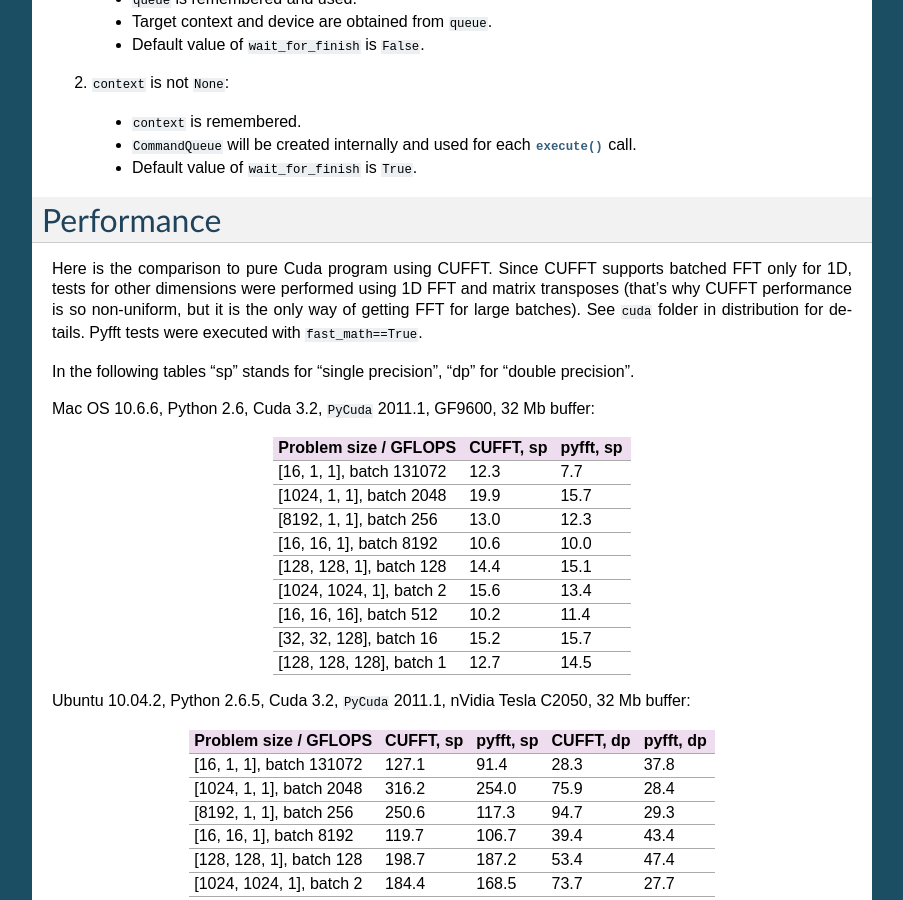
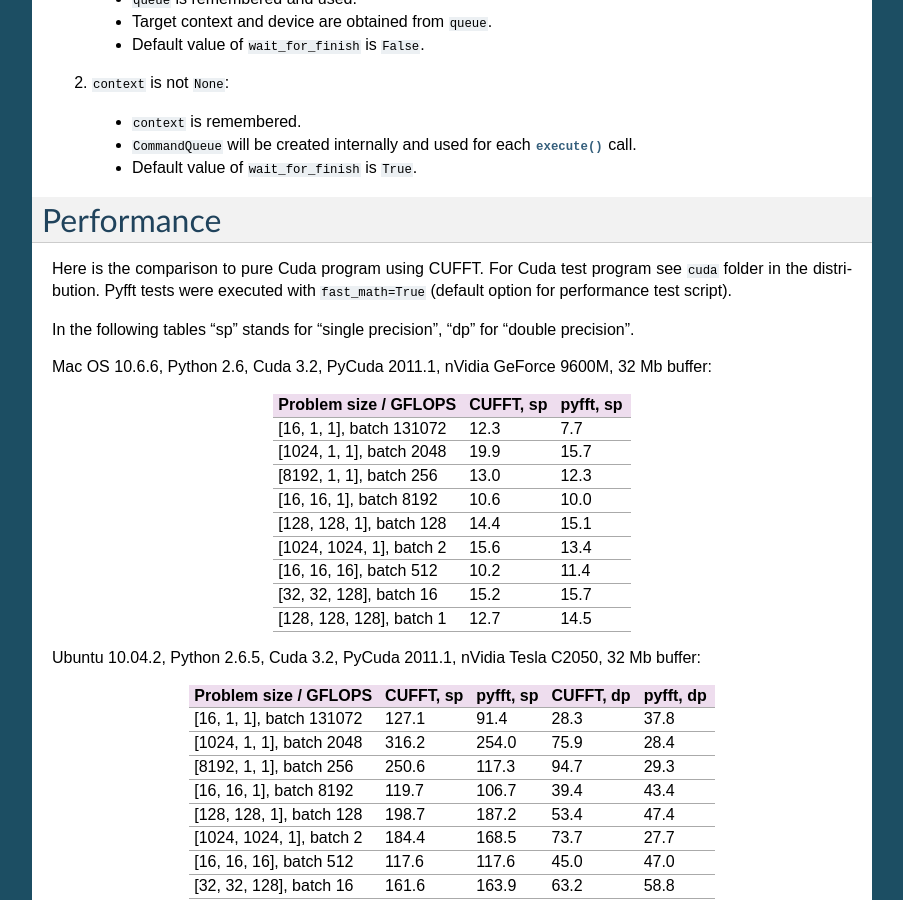
Before and after one commit to fjarri-attic/pyfft, a Sphinx documentation site: the page built from doc/source/index.rst, in a window 1280 px wide and 900 px high, scrolled down 5270 px. Shown: the whole window, without its empty margins (198-1101 px from the left). Built offline with Sphinx 7.4.7, drawn with Linux system fonts in a browser that asks for light colours.

Commit message:
doc/source/index: rephrased Performance chapter and fixed table headers

```diff
--- a/doc/source/index.rst
+++ b/doc/source/index.rst
@@ -316,15 +316,13 @@ Either ``context`` or ``queue`` must be set.
 Performance
 ===========
 
-Here is the comparison to pure Cuda program using CUFFT. Since CUFFT supports batched
-FFT only for 1D, tests for other dimensions were performed using 1D FFT and matrix
-transposes (that's why CUFFT performance is so non-uniform, but it
-is the only way of getting FFT for large batches). See ``cuda`` folder in distribution
-for details. Pyfft tests were executed with ``fast_math==True``.
+Here is the comparison to pure Cuda program using CUFFT. For Cuda test program see
+``cuda`` folder in the distribution. Pyfft tests were executed with ``fast_math=True``
+(default option for performance test script).
 
 In the following tables "sp" stands for "single precision", "dp" for "double precision".
 
-Mac OS 10.6.6, Python 2.6, Cuda 3.2, ``PyCuda`` 2011.1, GF9600, 32 Mb buffer:
+Mac OS 10.6.6, Python 2.6, Cuda 3.2, PyCuda 2011.1, nVidia GeForce 9600M, 32 Mb buffer:
 
 +---------------------------+------------+------------+
 | Problem size / GFLOPS     | CUFFT, sp  | pyfft, sp  |
@@ -348,7 +346,7 @@ Mac OS 10.6.6, Python 2.6, Cuda 3.2, ``PyCuda`` 2011.1, GF9600, 32 Mb buffer:
 | [128, 128, 128], batch 1  | 12.7       | 14.5       |
 +---------------------------+------------+------------+
 
-Ubuntu 10.04.2, Python 2.6.5, Cuda 3.2, ``PyCuda`` 2011.1, nVidia Tesla C2050, 32 Mb buffer:
+Ubuntu 10.04.2, Python 2.6.5, Cuda 3.2, PyCuda 2011.1, nVidia Tesla C2050, 32 Mb buffer:
 
 +---------------------------+------------+------------+------------+------------+
 | Problem size / GFLOPS     | CUFFT, sp  | pyfft, sp  | CUFFT, dp  | pyfft, dp  |
```
